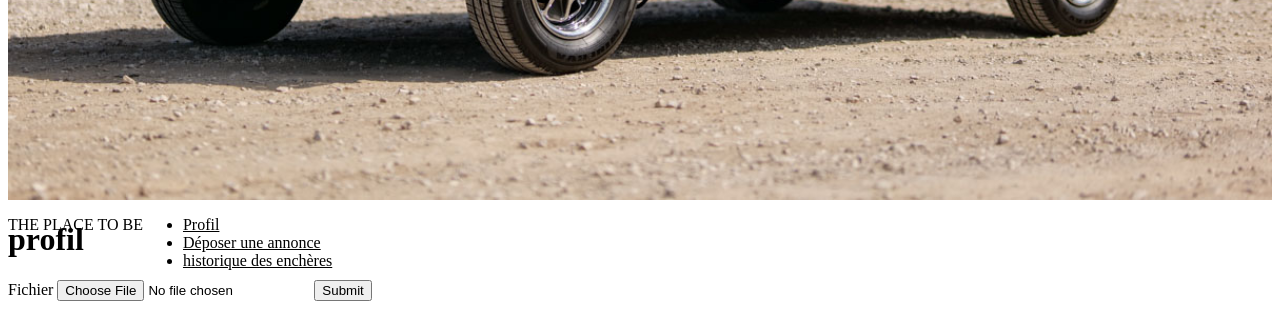
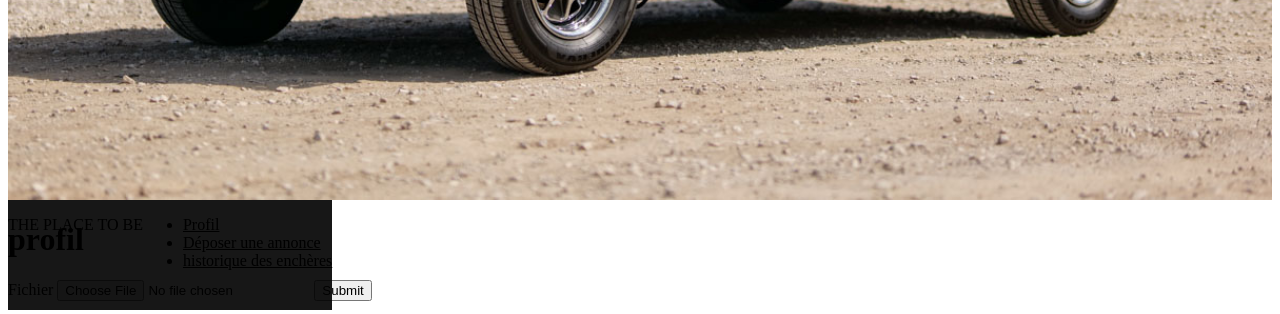
Before and after one commit to Am-all1/Auto-enchere, a PHP site: page /src/affichage_profil.php in a window 1280 px wide. Shown: the part 537-851 px from the top of the page. Run offline with PHP 8.4, Linux system fonts and the light colour scheme; data that the repository does not hold is empty.

Commit message:
modif header

```diff
--- a/src/Class/Historique_encheres.php
+++ b/src/Class/Historique_encheres.php
@@ -4,7 +4,7 @@
  * Classe historique_achat
  */
 
-class HistoriqueAchat
+class HistoriqueEnchere
 {
 
     /* Propriétés */
--- a/src/include/header.php
+++ b/src/include/header.php
@@ -36,9 +36,9 @@
 #barNav{
 display: flex;
 flex-direction: row;
-/* background-color: #000000e8; */
+background-color: #000000e8;
 color: black;
-/* height: 110px; */
+height: 110px;
 position: absolute;
 }
 
```
